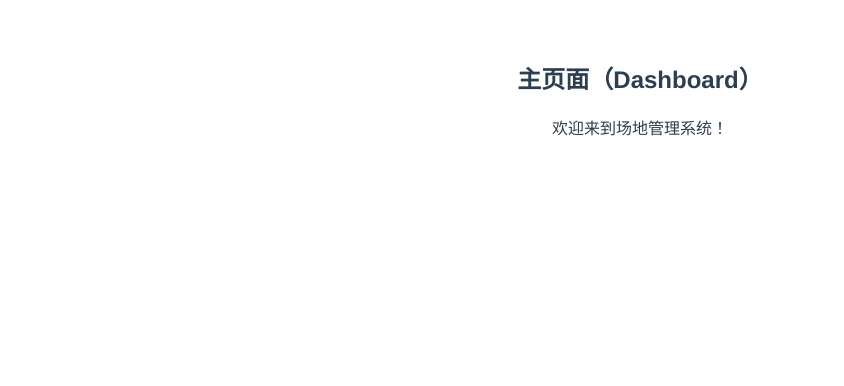
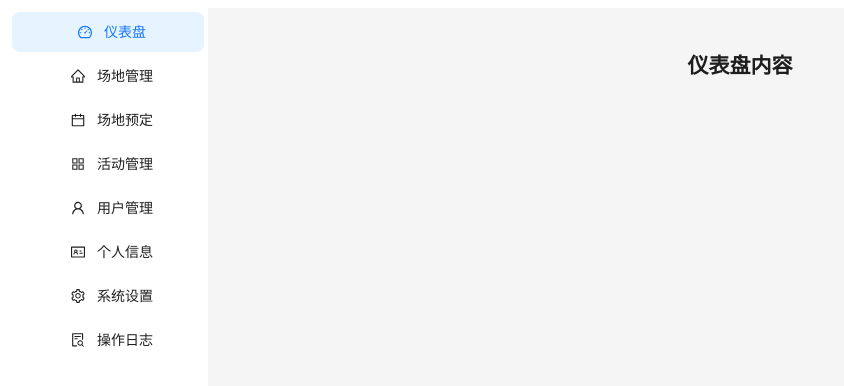
Before and after one commit to ShijieLu222/Vue, a Vue app in the folder my-vue-app/: page /dashboard in a window 1280 px wide. Shown: the top 386 px of the page, without its empty margins (0-844 px from the left). Built offline with nearby package versions, Linux system fonts and the light colour scheme.

Commit message:
complete basic menus for dashboard

```diff
--- a/my-vue-app/src/App.vue
+++ b/my-vue-app/src/App.vue
@@ -15,6 +15,5 @@ export default {
   font-family: Avenir, Helvetica, Arial, sans-serif;
   text-align: center;
   color: #2c3e50;
-  margin-top: 60px;
 }
 </style>
--- /dev/null
+++ b/my-vue-app/src/components/Sidebar.vue
@@ -0,0 +1,58 @@
+<template>
+    <a-menu mode="inline" theme="light" style="height: 100%; border-right: 0" :selectedKeys="[props.selectedKey]"
+        @click="handleClick">
+        <a-menu-item v-for="item in menuItems" :key="item.key">
+            <!-- icon渲染 -->
+            <component :is="iconMap[item.icon]" style="margin-right: 8px" />
+            <!-- label渲染 -->
+            {{ item.label }}
+        </a-menu-item>
+    </a-menu>
+</template>
+
+
+
+
+<script setup>
+import { defineProps, defineEmits } from 'vue';
+
+// 1. 引入Ant Design Vue图标
+import { DashboardOutlined, HomeOutlined, CalendarOutlined, UserOutlined, IdcardOutlined, SettingOutlined, FileSearchOutlined, AppstoreOutlined } from '@ant-design/icons-vue';
+
+
+const props = defineProps({
+    selectedKey: String
+});
+const emit = defineEmits(['update:selectedKey']);
+
+// 2. 菜单数据
+const menuItems = [
+    { key: "dashboard", label: "仪表盘", icon: "dashboard" },
+    { key: "venue", label: "场地管理", icon: "home" },
+    { key: "booking", label: "场地预定", icon: "calendar" },
+    { key: "activity", label: "活动管理", icon: "appstore" },
+    { key: "user", label: "用户管理", icon: "user" },
+    { key: "profile", label: "个人信息", icon: "idcard" },
+    { key: "settings", label: "系统设置", icon: "setting" },
+    { key: "logs", label: "操作日志", icon: "file-search" },
+];
+// 3. 图标映射
+const iconMap = {
+    dashboard: DashboardOutlined,
+    home: HomeOutlined,
+    calendar: CalendarOutlined,
+    appstore: AppstoreOutlined,
+    user: UserOutlined,
+    idcard: IdcardOutlined,
+    setting: SettingOutlined,
+    "file-search": FileSearchOutlined,
+};
+
+const handleClick = (e) => {
+    emit('update:selectedKey', e.key);
+}
+</script>
+
+
+
+<style scoped></style>
--- a/my-vue-app/src/views/Dashboard.vue
+++ b/my-vue-app/src/views/Dashboard.vue
@@ -1,16 +1,45 @@
 <template>
-  <div>
-    <h2>主页面（Dashboard）</h2>
-    <p>欢迎来到场地管理系统！</p>
-  </div>
-</template>
+    <a-layout style="min-height: 100vh">
+      <a-layout-sider>
+        <Sidebar v-model:selectedKey="activeKey" />
+      </a-layout-sider>
+      <a-layout-content style="padding: 24px">
+        <component :is="contentMap[activeKey]" />
+      </a-layout-content>
+    </a-layout>
+  </template>
 
-<script>
-export default {
-  name: 'Dashboard'
-}
-</script>
+  <script setup>
+  import { ref } from 'vue';
+  import Sidebar from '@/components/Sidebar.vue';
 
-<style scoped>
+  const activeKey = ref('dashboard');
 
-</style>
+  // 这里可以用组件，也可以直接用对象
+  const contentMap = {
+    dashboard: {
+      template: '<div><h2>仪表盘内容</h2></div>'
+    },
+    venue: {
+      template: '<div><h2>场地管理内容</h2></div>'
+    },
+    booking: {
+      template: '<div><h2>场地预定内容</h2></div>'
+    },
+    activity: {
+      template: '<div><h2>活动管理内容</h2></div>'
+    },
+    user: {
+      template: '<div><h2>用户管理内容</h2></div>'
+    },
+    profile: {
+      template: '<div><h2>个人信息内容</h2></div>'
+    },
+    settings: {
+      template: '<div><h2>系统设置内容</h2></div>'
+    },
+    logs: {
+      template: '<div><h2>操作日志内容</h2></div>'
+    }
+  };
+  </script>
```
